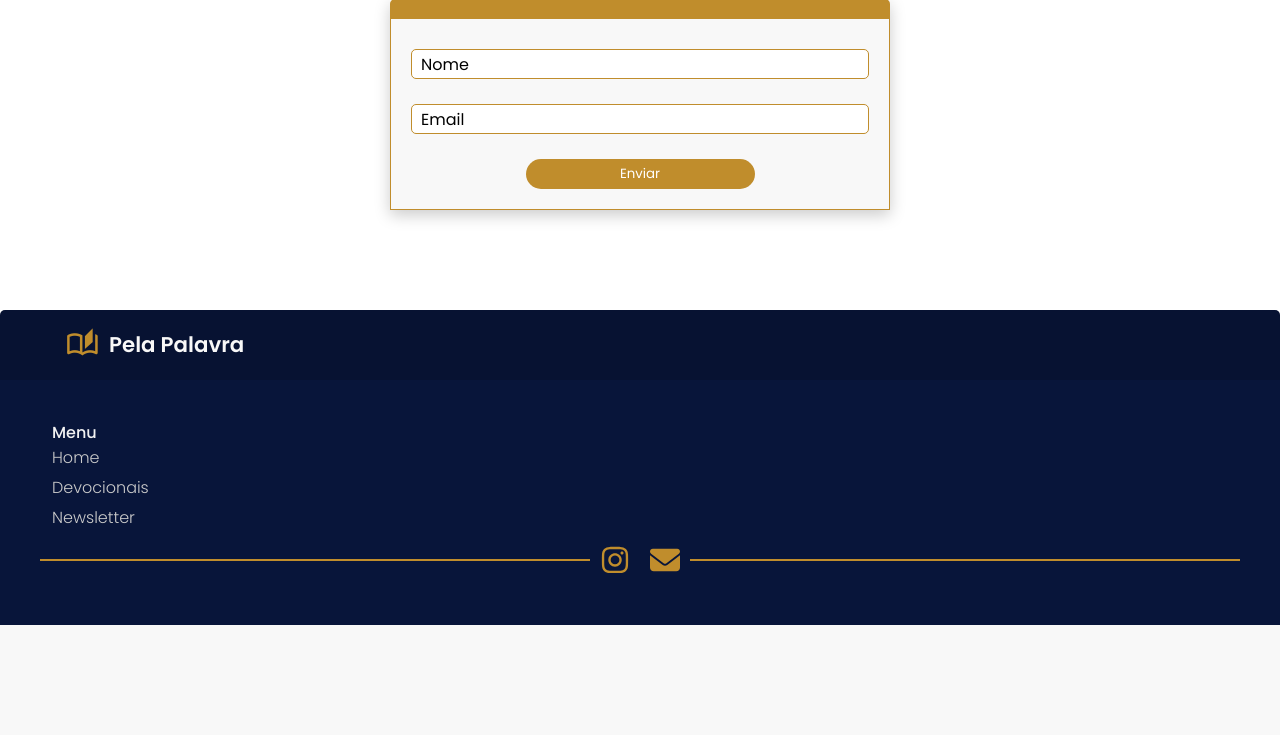
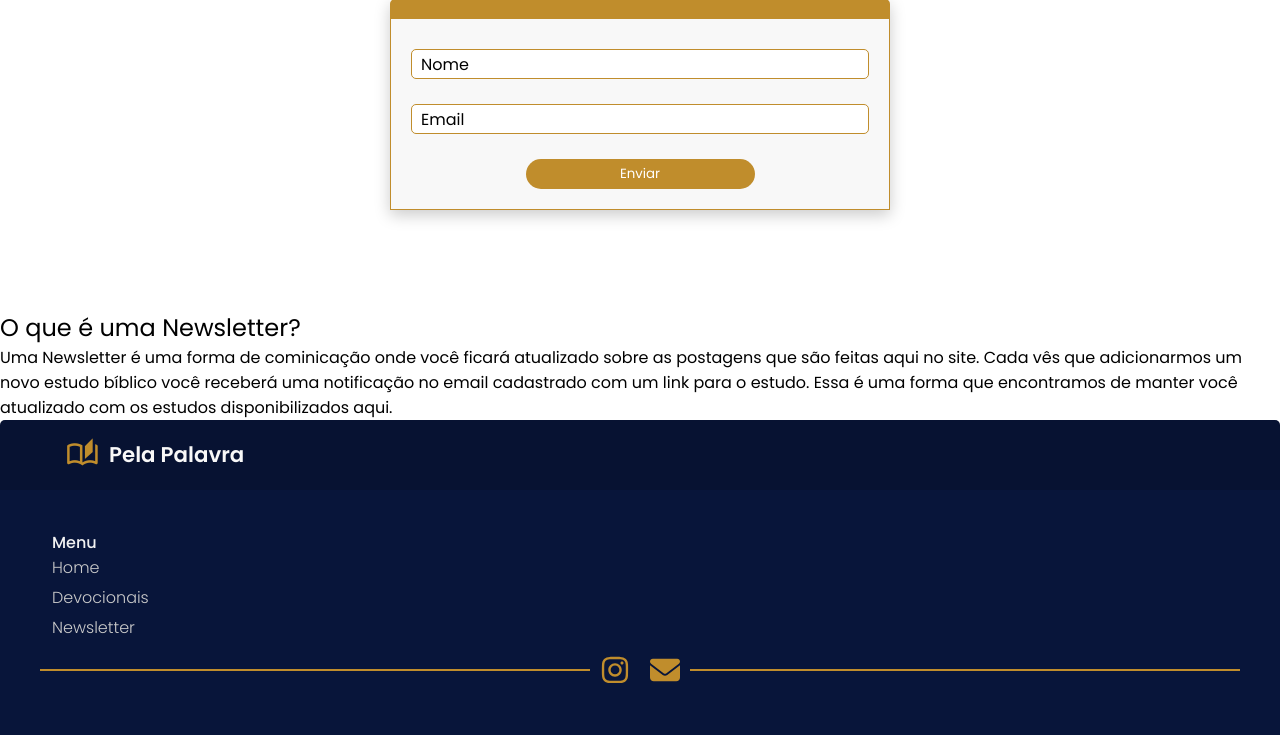
Before and after one commit to frcelipe7/pp-blog, a Django app: page /newsletter in a window 1280 px wide. Shown: the part 205-940 px from the top of the page. Before the commit the page ends 830 px from the top, so only its background shows below. Run offline with Django 4.2, Linux system fonts and the light colour scheme; some web fonts are replaced.

Commit message:
email confirmation

```diff
--- a/app_blog/templates/app_blog/newsletter.html
+++ b/app_blog/templates/app_blog/newsletter.html
@@ -28,6 +28,13 @@
         </form>
     </section>
     <section class="text_section">
-
+        <h2>O que é uma Newsletter?</h2>
+        <p>
+            Uma Newsletter é uma forma de cominicação onde você ficará atualizado
+            sobre as postagens que são feitas aqui no site. Cada vês que adicionarmos
+            um novo estudo bíblico você receberá uma notificação no email cadastrado
+            com um link para o estudo. Essa é uma forma que encontramos de manter
+            você atualizado com os estudos disponibilizados aqui.
+        </p>
     </section>
 {% endblock %}
--- a/app_blog/views.py
+++ b/app_blog/views.py
@@ -14,64 +14,98 @@ import smtplib
 import email.message
 
 
-def send_email(devocional_theme, verse, referencia, devocional_id):
-    all_users = newsLetter.objects.all()
-    try:
-        for user in all_users:
-            username = f"{user.username.title()}"
-            corpo_email = f"""
-                <!DOCTYPE html>
-                <html lang="pt-br">
-                <head>
-                    <meta charset="UTF-8">
-                    <meta http-equiv="X-UA-Compatible" content="IE=edge">
-                    <meta name="viewport" content="width=device-width, initial-scale=1.0">
-                </head>
-                <body>
-                    <p>
-                        Olá <b>{username}.</b> Nós acabamos de publicar
-                        mais um estudo bíblico para a sua edificação espiritual. Da só
-                        uma olhada:
-                    </p> <br>
-                    <section class="block" style="height: 100%;width: 100%;padding-top: 50px;display: flex; align-items: center;">
-                        <div class="text-content" style="height: auto;width: 60%;background-color: #f8f8f8;border-radius: 5px 5px 0 0;padding: 70px 0;margin-bottom: 100px;border: 1px solid #C08D2C;border-top: 20px solid #C08D2C;box-shadow: 0 5px 1em #CBCBCB;">
-                            <div class="text-title" style="width: 100%; font-size: 20pt; text-align: center; font-weight: 600;">{devocional_theme.upper()}</div>
-                            <div class="verse-and-reference" style="width: 90%;height: auto;margin: auto;margin-top: 30px;margin-bottom: 50px;">
-                                <div class="verse">
-                                    <p style="font-style: italic;font-weight: 300;text-align: center;font-size: 17px;position: relative;">
-                                        {verse}
-                                    </p>
-                                </div>
-                                <div class="reference" style="text-align: center;font-size: 19px;">
-                                    {referencia}
-                                </div>
-                            </div>
-                            <div style="width: 100%; text-align: center;">
-                                <a style="background-color: #C08D2C; padding:10px 15px; color: white; border-radius: 30px; margin: auto;" href="http://127.0.0.1:8000/devocional/id={devocional_id}">
-                                    Leia mais clicando aqui!
-                                </a>
-                            </div>
+def corpo_confirmation(username):
+    corpo_email = f"""
+        Olá {username.title()}, este é um email de confirmação. Agora você faz parte
+        do grupo de membros da nossa Newsletter 🥳🎉. Assim, quando for publicado
+        um novo estudo bíblico, você receberá uma notificação aqui neste email
+        com um link para você acessar o estudo. <br><br>
+
+        ;D
+        Pela Palavra
+    """
+    return corpo_email
+
+
+def corpo_newsletter(username, devocional_theme, verse, referencia, devocional_id):
+    corpo_email = f"""
+        <!DOCTYPE html>
+        <html lang="pt-br">
+        <head>
+            <meta charset="UTF-8">
+            <meta http-equiv="X-UA-Compatible" content="IE=edge">
+            <meta name="viewport" content="width=device-width, initial-scale=1.0">
+        </head>
+        <body>
+            <p>
+                Olá <b>{username.title()}.</b> Nós acabamos de publicar
+                mais um estudo bíblico para a sua edificação espiritual. Da só
+                uma olhada:
+            </p> <br>
+            <section class="block" style="height: 100%;width: 100%;padding-top: 50px;display: flex; align-items: center;">
+                <div class="text-content" style="height: auto;width: 60%;background-color: #f8f8f8;border-radius: 5px 5px 0 0;padding: 70px 0;margin-bottom: 100px;border: 1px solid #C08D2C;border-top: 20px solid #C08D2C;box-shadow: 0 5px 1em #CBCBCB;">
+                    <div class="text-title" style="width: 100%; font-size: 20pt; text-align: center; font-weight: 600;">{devocional_theme.upper()}</div>
+                    <div class="verse-and-reference" style="width: 90%;height: auto;margin: auto;margin-top: 30px;margin-bottom: 50px;">
+                        <div class="verse">
+                            <p style="font-style: italic;font-weight: 300;text-align: center;font-size: 17px;position: relative;">
+                                {verse}
+                            </p>
                         </div>
-                    </section>
-                </body>
-                </html>
-            """
+                        <div class="reference" style="text-align: center;font-size: 19px;">
+                            {referencia}
+                        </div>
+                    </div>
+                    <div style="width: 100%; text-align: center;">
+                        <a style="background-color: #C08D2C; padding:10px 15px; color: white; border-radius: 30px; margin: auto;" href="http://127.0.0.1:8000/devocional/id={devocional_id}">
+                            Leia mais clicando aqui!
+                        </a>
+                    </div>
+                </div>
+            </section>
+        </body>
+        </html>
+    """
+    return corpo_email
 
-            msg = email.message.Message()
-            msg['Subject'] = "Teste"
-            msg['From'] = 'dev.testes.77@gmail.com'
-            msg['To'] = f"{user.email}"
-            password = 'lbksxwtnobkncfhi'
-            msg.add_header('Content-Type', 'text/html')
-            msg.set_payload(corpo_email)
 
-            with smtplib.SMTP('smtp.gmail.com: 587') as s:
-                s.starttls()
-                s.login(msg['From'], password)
-                s.sendmail(msg['From'], [msg['To']], msg.as_string().encode('utf-8'))
-                print("Email enviado")
-    except:
-        pass
+def disparar_email(user, corpo_email):
+    msg = email.message.Message()
+    msg['Subject'] = "Teste"
+    msg['From'] = 'dev.testes.77@gmail.com'
+    msg['To'] = f"{user.email}"
+    password = 'lbksxwtnobkncfhi'
+    msg.add_header('Content-Type', 'text/html')
+    msg.set_payload(corpo_email)
+
+    with smtplib.SMTP('smtp.gmail.com: 587') as s:
+        s.starttls()
+        s.login(msg['From'], password)
+        s.sendmail(msg['From'], [msg['To']], msg.as_string().encode('utf-8'))
+        print("Email enviado")
+
+
+def send_email(devocional_theme, verse, referencia, devocional_id, method, confirm_email, confirm_username):
+    if method == 'newsletter':
+        all_users = newsLetter.objects.all()
+        try:
+            for user in all_users:
+                username = f"{user.username.title()}"
+                corpo_email = corpo_newsletter(username, devocional_theme, verse, referencia, devocional_id)
+                disparar_email(user, corpo_email)
+
+        except:
+            pass
+    elif method == 'confirmation':
+        corpo_email = corpo_confirmation(confirm_username)
+        user = newsLetter.objects.get(email=confirm_email)
+        disparar_email(user, corpo_email)
+
+
+
+
+
+
+
 
 
 def index(request):
@@ -156,8 +190,13 @@ def adicionar(request):
             # enviar email pro pessoal que ta inscrito
             # na Newsletter
             try:
-
-                send_email(new_devocional.theme, new_devocional.verse, new_devocional.reference, new_devocional.id)
+                send_email(
+                    devocional_theme=new_devocional.theme,
+                    verse=new_devocional.verse,
+                    referencia=new_devocional.reference,
+                    devocional_id=new_devocional.id,
+                    method='newsletter'
+                )
             except:
                 return render(request, 'app_blog/adicionar.html', {
                     'error_message': 'Adicionado com erro no envio de email!'
@@ -210,6 +249,9 @@ def newsletter(request):
         username = request.POST['name']
 
         newsLetter(email=email, username=username.title()).save()
+        send_email(confirm_email=email, confirm_username=username, method='confirmation')
+
+        # tenho que enviar uma confirmação para o email da pessoa
 
         return HttpResponseRedirect(reverse('index'))
 
```
